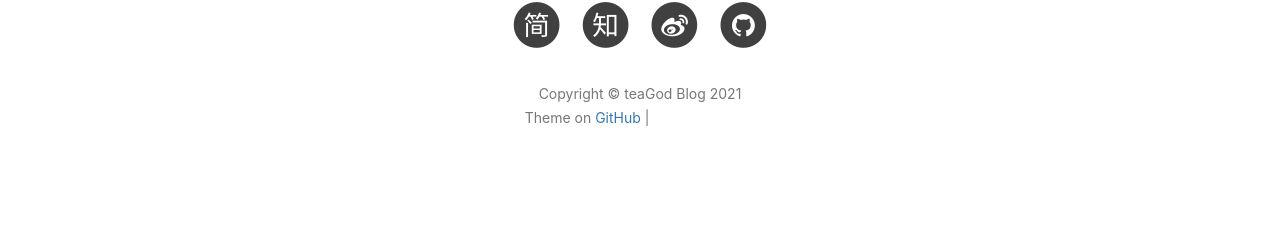
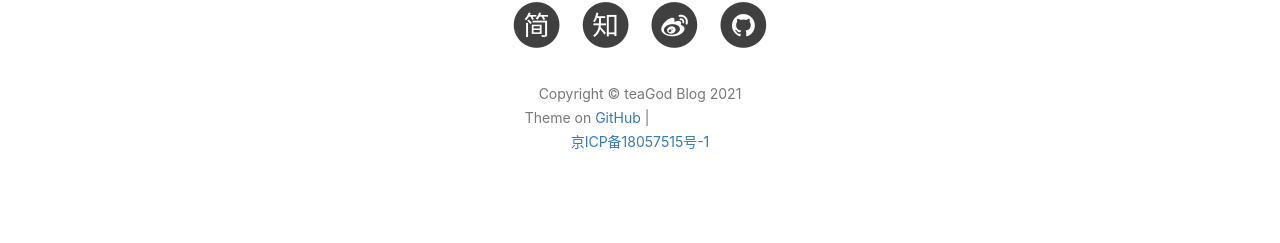
Before and after one commit to teaGod-s/teaGod-s.github.io, a Jekyll site: the page built from tags.html, in a window 1280 px wide. Shown: the part 990-1233 px from the top of the page. Built offline with Jekyll 4.4.1, drawn with Linux system fonts in a browser that asks for light colours; nearby versions of some CDN libraries; comment, search, counter and statistics services are not loaded; before the commit the page ends 1212 px from its top, so only the background shows below that; grey boxes are pictures that could not be loaded.

Commit message:
增加备案号

```diff
--- a/_includes/footer.html
+++ b/_includes/footer.html
@@ -99,6 +99,8 @@
                         frameborder="0" scrolling="0" width="100px" height="20px"
                         src="https://ghbtns.com/github-btn.html?user={{ site.github_username }}&repo={{ site.github_username }}.github.io&type=star&count=true" >
                     </iframe>
+                    <br>
+                    <a href="https://beian.miit.gov.cn/" target="_blank">京ICP备18057515号-1</a>
                 </p>
             </div>
         </div>
```
